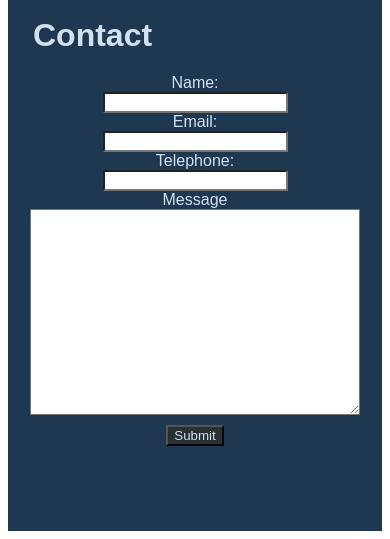
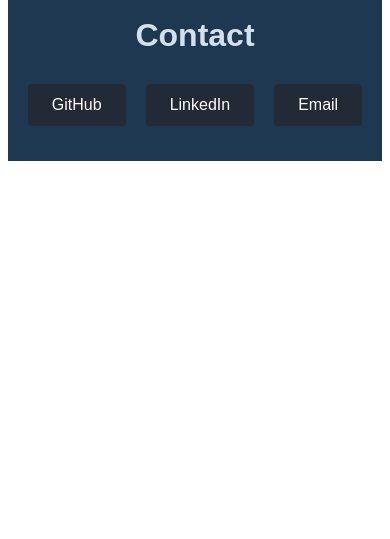
Before and after one commit to catbeckett/Web-Portfolio, a plain HTML site: page index.html in a window 390 px wide. Shown: the part 1243-1782 px from the top of the page. After the commit the page ends 1412 px from the top, so only its background shows below. Drawn offline with Linux system fonts and the light colour scheme.

Commit message:
refactor: Update CSS and HTML for improved responsiveness

```diff
--- a/css/style.css
+++ b/css/style.css
@@ -18,7 +18,7 @@
 .hero {
   max-width: 100%;
   height: auto;
-  max-height: 400px;
+  max-height: 300px;
 }
 
 .hero-banner {
@@ -143,34 +143,40 @@ main {
   width: 100%;
 }
 
-#contact-me {
-  margin: 0 auto;
-  max-width: 50%;
-  border: 1px solid white;
+/* Contact links */
+
+/* Contact section */
+#contact {
+  text-align: center; /* Center align the content */
 }
 
-#contact-form {
-  display: flex;
-  flex-direction: column;
+.contact-heading {
+  margin-bottom: 20px; /* Add some space below the heading */
 }
 
-input {
-  background-color: var(--input-background-color);
-  color: var(--form-font-color);
+.contact-buttons {
+  display: flex;
+  justify-content: center;
 }
 
-textarea {
-  background-color: var(--input-background-color);
-  min-height: 200px;
-  width: 100%;
-  color: var(--form-font-color);
+.contact-btn {
+  display: inline-block;
+  margin: 10px;
+  padding: 12px 24px;
+  font-size: 16px;
+  text-decoration: none;
+  color: #fff;
+  background-color: #222b35; /* Button color */
+  border: none;
+  border-radius: 4px;
+  cursor: pointer;
+  transition: background-color 0.3s ease;
 }
 
-button {
-  background-color: var(--active-background-color);
-  margin: 10px 0;
-  max-width: 100px;
+.contact-btn:hover {
+  background-color: #0056b3; /* Hover color */
 }
+
 
 .footer {
   height: 50px;
--- a/index.html
+++ b/index.html
@@ -89,22 +89,12 @@
       </div>
     </section>
 
-    <!-- Contact -->
-    <section class="page-section" id="contact">
-      <h2>Contact</h2>
-      <form id="contact-form" action="/form/submit" method="post">
-        <label for="name">Name: </label><input name="name" type="text">
-        <label for="email">Email: </label><input name="email" type="email">
-        <label for="phone">Telephone: </label><input name="phone" type="tel">
-        <label for="message">Message</label><textarea name="message" class="message"></textarea>
-        <button type="submit" id="submit" class="btn btn-primary">Submit</button>
-      </form>
-    </section>
-  </main>
-
-  <footer>
-    <div class="footer"></div>
-  </footer>
-</body>
-
-</html>
+<!-- Contact -->
+<section class="page-section" id="contact">
+  <h2 class="contact-heading">Contact</h2>
+  <div class="contact-buttons">
+    <a href="https://github.com/catbeckett" class="contact-btn">GitHub</a>
+    <a href="https://www.linkedin.com/in/catherinebeckett11/" class="contact-btn">LinkedIn</a>
+    <a href="mailto:catejb89@gmail.com" class="contact-btn">Email</a>
+  </div>
+</section>
```
